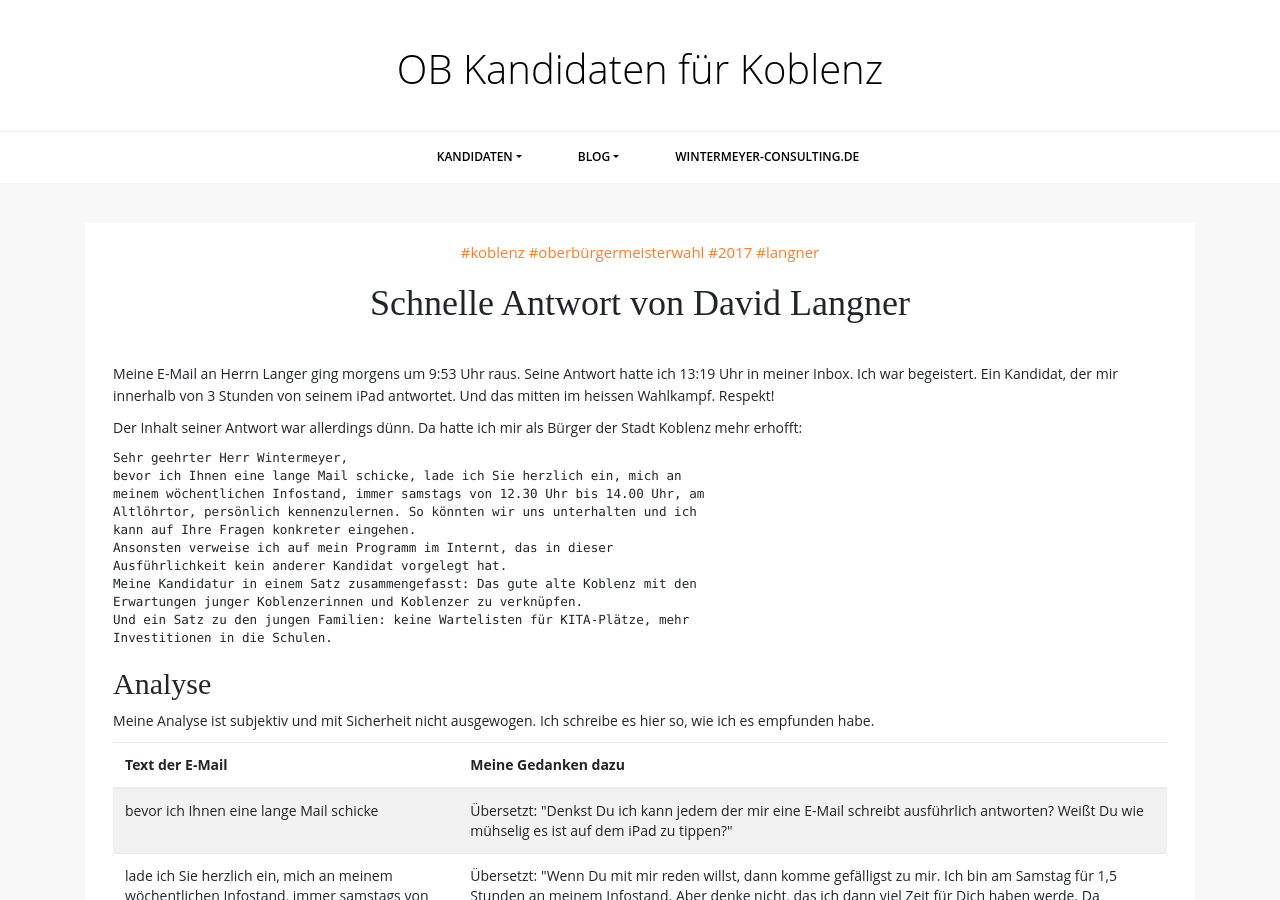
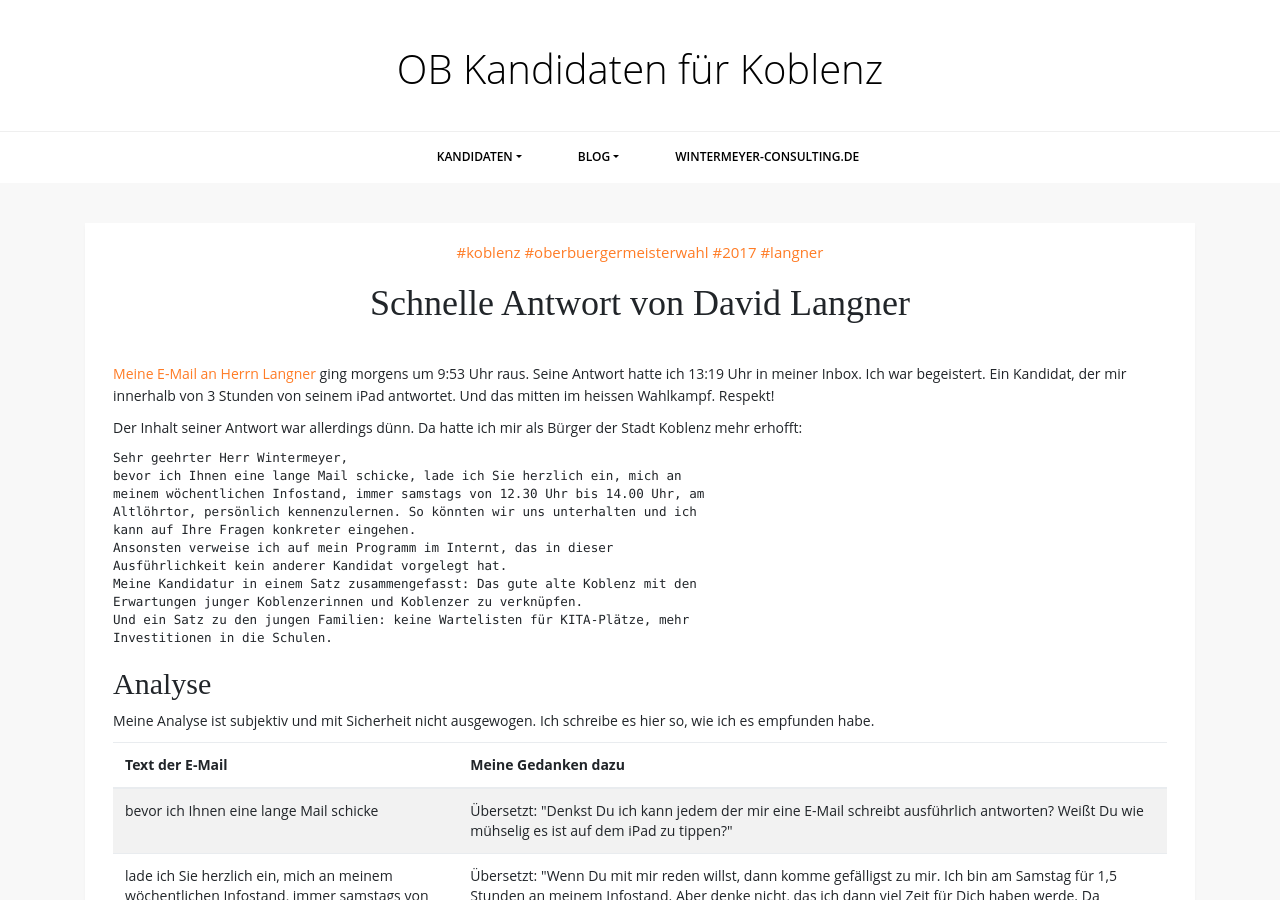
Before and after one commit to wintermeyer/www.ob-kandidaten.de, a Jekyll site: the page built from jekyll/_posts/2017-09-13-schnelle-antwort-von-david-langner.md, in a window 1280 px wide and 900 px high. Built offline with Jekyll 4.4.1, drawn with Linux system fonts in a browser that asks for light colours.

Commit message:
Antwort von Bert Floeck.

```diff
--- a/jekyll/_posts/2017-09-12-warum-ob-kandidaten-de.markdown
+++ b/jekyll/_posts/2017-09-12-warum-ob-kandidaten-de.markdown
@@ -7,7 +7,7 @@ hero_image_alt: "Stimmzettel für die Oberbürgermeisterwahl 2017"
 teaser: true
 tags:
   - koblenz
-  - oberbürgermeisterwahl
+  - oberbuergermeisterwahl
   - "2017"
 ---
 Von den Kandidaten zur 2017er Oberbürgermeisterwahl in Koblenz kenne ich keinen einzigen persönlich. Ich sehe nur die Plakate. Meiner Meinung nach viel zu viele, aber das ist ein anderes Thema. Unsympathisch erscheint mir auf den Plakaten keiner. Aber eine sinnvolle Einschätzung ermöglichen sie auch nicht. Ehrlich gesagt ändert sich das auch nicht nach dem Besuch der Webseiten der Kandidaten.
--- a/jekyll/_posts/2017-09-13-schnelle-antwort-von-david-langner.md
+++ b/jekyll/_posts/2017-09-13-schnelle-antwort-von-david-langner.md
@@ -1,14 +1,14 @@
 ---
 layout: post
 title:  "Schnelle Antwort von David Langner"
-date:   2017-09-13 13:03:00 +0200
+date:   2017-09-13 13:01:00 +0200
 tags:
   - koblenz
-  - oberbürgermeisterwahl
+  - oberbuergermeisterwahl
   - "2017"
   - langner
 ---
-Meine E-Mail an Herrn Langer ging morgens um 9:53 Uhr raus. Seine Antwort hatte ich 13:19 Uhr in meiner Inbox. Ich war begeistert. Ein Kandidat, der mir innerhalb von 3 Stunden von seinem iPad antwortet. Und das mitten im heissen Wahlkampf. Respekt!
+[Meine E-Mail an Herrn Langner](/2017/09/13/email-an-alle.html) ging morgens um 9:53 Uhr raus. Seine Antwort hatte ich 13:19 Uhr in meiner Inbox. Ich war begeistert. Ein Kandidat, der mir innerhalb von 3 Stunden von seinem iPad antwortet. Und das mitten im heissen Wahlkampf. Respekt!
 
 Der Inhalt seiner Antwort war allerdings dünn. Da hatte ich mir als Bürger der Stadt Koblenz mehr erhofft:
 
```
Also changed, not shown: jekyll/_posts/2017-09-13-antwort-von-bert-floeck.md (added, +49 -0 lines), jekyll/_posts/2017-09-13-email-an-alle.md (+1 -1 lines), jekyll/_posts/2017-09-13-keine-antwort-von-hans-peter-ackermann.md (+2 -2 lines).
